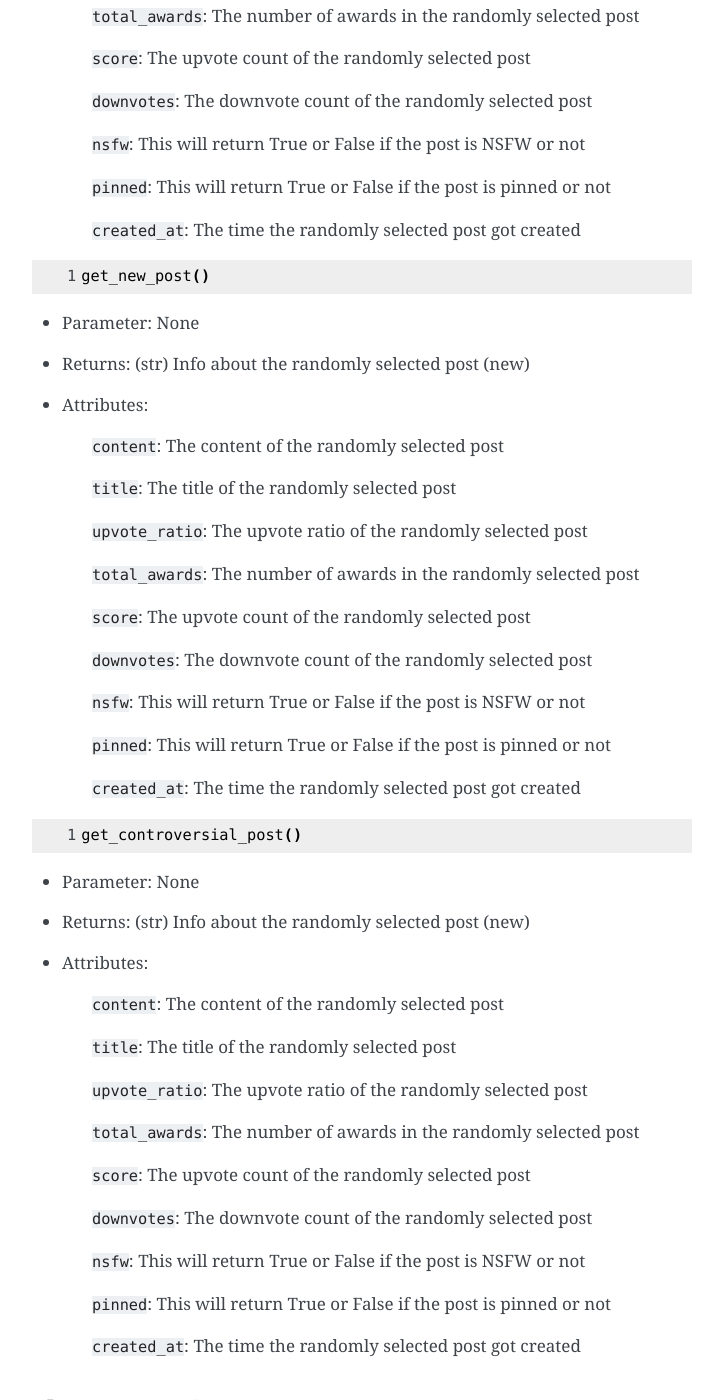
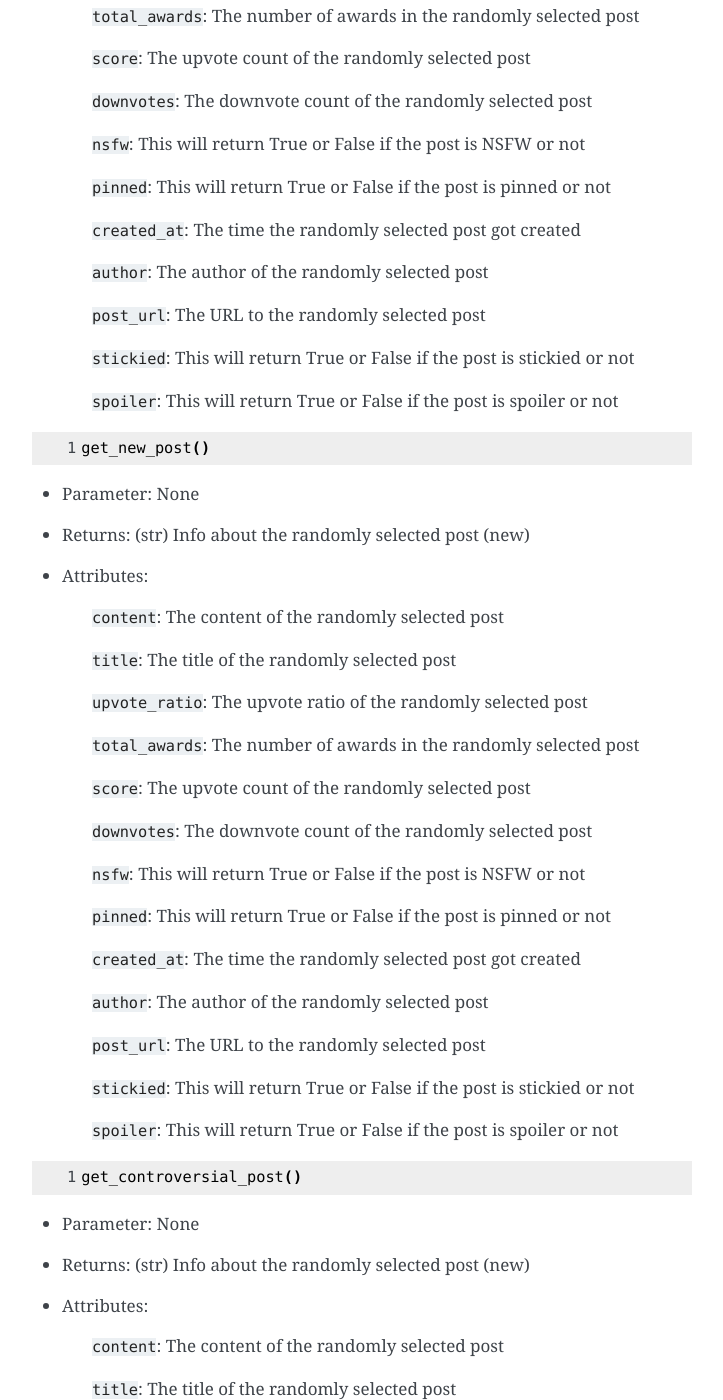
Before and after one commit to mrsrmn/RedditEasy, a Sphinx documentation site: the page built from docs/source/func.rst, in a window 1280 px wide and 1400 px high, scrolled down 844 px. Shown: the whole window, without its empty margins (388-1111 px from the left). Built offline with Sphinx 7.4.7, drawn with Linux system fonts in a browser that asks for light colours; some of the changed text lies outside the part shown.

Commit message:
Changed the docs and the version to "0.2.0"

```diff
--- a/docs/source/func.rst
+++ b/docs/source/func.rst
@@ -59,6 +59,13 @@ class: Subreddit()
 
    ``created_at``: The time the randomly selected post got created
 
+   ``author``: The author of the randomly selected post
+
+   ``post_url``: The URL to the randomly selected post
+
+   ``stickied``: This will return True or False if the post is stickied or not
+
+   ``spoiler``: This will return True or False if the post is spoiler or not
 
 .. code-block::
   :linenos:
@@ -88,6 +95,14 @@ class: Subreddit()
    ``pinned``: This will return True or False if the post is pinned or not
 
    ``created_at``: The time the randomly selected post got created
+
+   ``author``: The author of the randomly selected post
+
+   ``post_url``: The URL to the randomly selected post
+
+   ``stickied``: This will return True or False if the post is stickied or not
+
+   ``spoiler``: This will return True or False if the post is spoiler or not
 
 
 
@@ -119,6 +134,14 @@ class: Subreddit()
    ``pinned``: This will return True or False if the post is pinned or not
 
    ``created_at``: The time the randomly selected post got created
+
+   ``author``: The author of the randomly selected post
+
+   ``post_url``: The URL to the randomly selected post
+
+   ``stickied``: This will return True or False if the post is stickied or not
+
+   ``spoiler``: This will return True or False if the post is spoiler or not
 
 
 class: User()
@@ -153,6 +176,14 @@ class: User()
 
    ``created_at``: The time the randomly selected post got created
 
+   ``author``: The author of the randomly selected post
+
+   ``post_url``: The URL to the randomly selected post
+
+   ``stickied``: This will return True or False if the post is stickied or not
+
+   ``spoiler``: This will return True or False if the post is spoiler or not
+
 
 
 .. code-block::
@@ -184,6 +215,14 @@ class: User()
 
    ``created_at``: The time the randomly selected post got created
 
+   ``author``: The author of the randomly selected post
+
+   ``post_url``: The URL to the randomly selected post
+
+   ``stickied``: This will return True or False if the post is stickied or not
+
+   ``spoiler``: This will return True or False if the post is spoiler or not
+
 
 
 .. code-block::
@@ -214,3 +253,11 @@ class: User()
    ``pinned``: This will return True or False if the post is pinned or not
 
    ``created_at``: The time the randomly selected post got created
+
+   ``author``: The author of the randomly selected post
+
+   ``post_url``: The URL to the randomly selected post
+
+   ``stickied``: This will return True or False if the post is stickied or not
+
+   ``spoiler``: This will return True or False if the post is spoiler or not
--- a/redditeasy/__init__.py
+++ b/redditeasy/__init__.py
@@ -2,4 +2,4 @@ from .subreddit import Subreddit
 from .reddit import Reddit
 from .user import User
 
-__version__ = "0.1.6"
+__version__ = "0.2.0"
--- a/setup.py
+++ b/setup.py
@@ -5,7 +5,7 @@ with open("README.md", "r") as fh:
 
 setuptools.setup(
     name="redditeasy",
-    version="0.1.6",
+    version="0.2.0",
     author="MakufonSkifto",
     author_email="emirsurmen@gmail.com",
     license="MIT",
```
Also changed, not shown: 1 other file.
